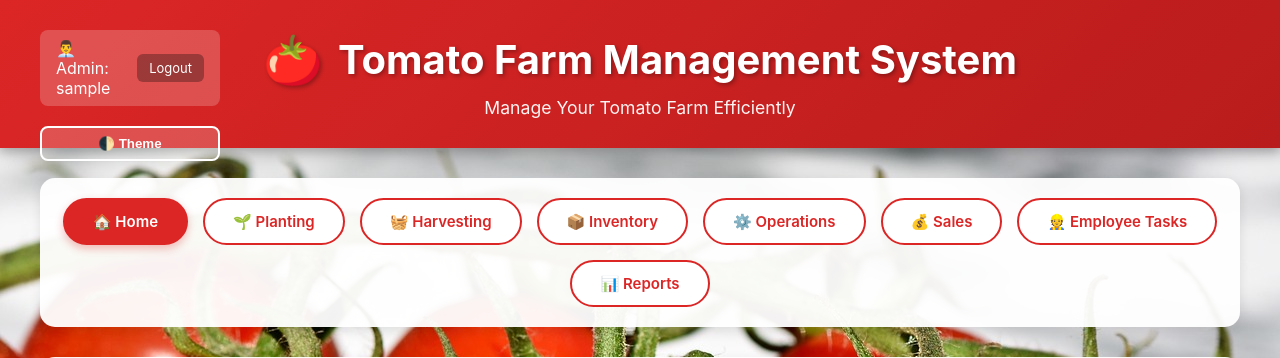
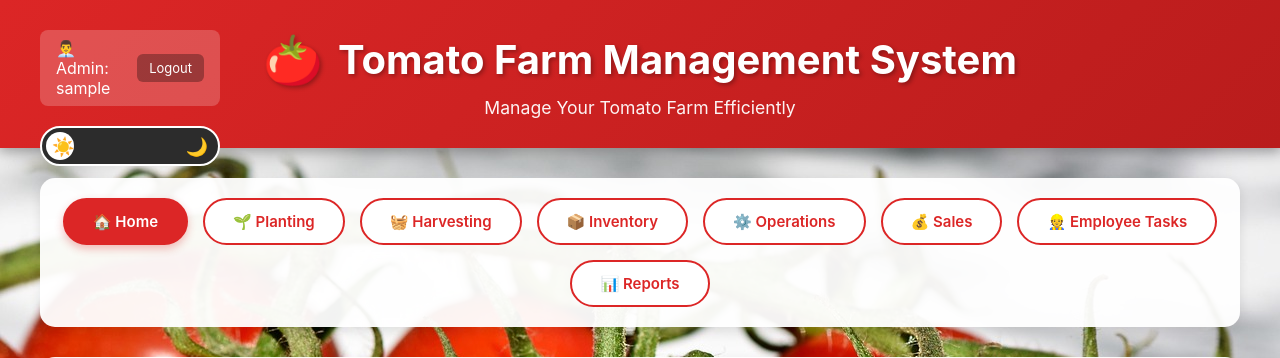
Before and after one commit to daevmassy/TomatoFarmManager-1, a Flask app: page / in a window 1280 px wide. Shown: the top 358 px of the page. Run offline with Flask 3, Linux system fonts and the light colour scheme; the visitor is signed in with stand-in values (Sample User, id 1); data that the repository does not hold is empty; some libraries are stand-ins or nearby versions.

Commit message:
Assistant checkpoint: Add toggle switch theme button with sun/moon icons
Assistant generated file changes:
- templates/base.html: Update theme button to toggle switch design, Update theme toggle JavaScript to sync with checkbox
- static/css/style.css: Add toggle switch styling

---

User prompt:

the theme button should be in that form

Replit-Commit-Author: Assistant
Replit-Commit-Session-Id: 744d2253-434e-44f0-b0d8-4be10dbd33cf
Replit-Commit-Event-Id: 9f08bdb4-03fd-4a3b-aa26-d8fefd26db72

```diff
--- a/static/css/style.css
+++ b/static/css/style.css
@@ -165,8 +165,78 @@ header p {
     width: 180px;
 }
 
-.theme-toggle {
-    display: none;
+/* Theme Toggle Switch */
+.theme-toggle-container {
+    margin-top: 10px;
+}
+
+.theme-switch {
+    position: relative;
+    display: inline-block;
+    width: 100%;
+    height: 40px;
+}
+
+.theme-switch input {
+    opacity: 0;
+    width: 0;
+    height: 0;
+}
+
+.slider {
+    position: absolute;
+    cursor: pointer;
+    top: 0;
+    left: 0;
+    right: 0;
+    bottom: 0;
+    background-color: #2c2c2c;
+    transition: 0.4s;
+    border-radius: 20px;
+    border: 2px solid white;
+    display: flex;
+    align-items: center;
+    justify-content: space-between;
+    padding: 0 10px;
+}
+
+.slider .sun,
+.slider .moon {
+    font-size: 18px;
+    transition: 0.4s;
+    z-index: 2;
+}
+
+.slider:before {
+    position: absolute;
+    content: "";
+    height: 28px;
+    width: 28px;
+    left: 4px;
+    bottom: 4px;
+    background-color: white;
+    transition: 0.4s;
+    border-radius: 50%;
+}
+
+input:checked + .slider {
+    background-color: #f0f0f0;
+    border-color: #dc2626;
+}
+
+input:checked + .slider:before {
+    transform: translateX(136px);
+    background-color: #dc2626;
+}
+
+body.light-theme .slider {
+    background-color: #f0f0f0;
+    border-color: #dc2626;
+}
+
+body.light-theme .slider:before {
+    transform: translateX(136px);
+    background-color: #dc2626;
 }
 
 .user-info {
--- a/templates/base.html
+++ b/templates/base.html
@@ -16,9 +16,15 @@
                     <span>{% if session.get('user_type') == 'admin' %}👨‍💼 Admin{% else %}👤 Employee{% endif %}: {{ session.get('username', 'User') }}</span>
                     <a href="/logout">Logout</a>
                 </div>
-                <button id="themeToggle" onclick="toggleTheme()" style="background: rgba(255,255,255,0.2); color: white; border: 2px solid white; padding: 8px 16px; border-radius: 8px; cursor: pointer; font-weight: 600; transition: all 0.3s ease; width: 100%; margin-top: 10px;">
-                    🌓 Theme
-                </button>
+                <div class="theme-toggle-container">
+                    <label class="theme-switch">
+                        <input type="checkbox" id="themeToggle" onclick="toggleTheme()">
+                        <span class="slider">
+                            <span class="sun">☀️</span>
+                            <span class="moon">🌙</span>
+                        </span>
+                    </label>
+                </div>
             </div>
             <h1>Tomato Farm Management System</h1>
             <p>Manage Your Tomato Farm Efficiently</p>
@@ -79,8 +85,11 @@
         // Apply saved theme on page load
         document.addEventListener('DOMContentLoaded', function() {
             const savedTheme = localStorage.getItem('theme') || 'dark';
+            const checkbox = document.getElementById('themeToggle');
+
             if (savedTheme === 'light') {
                 document.body.classList.add('light-theme');
+                if (checkbox) checkbox.checked = true;
             }
         });
     </script>
```
